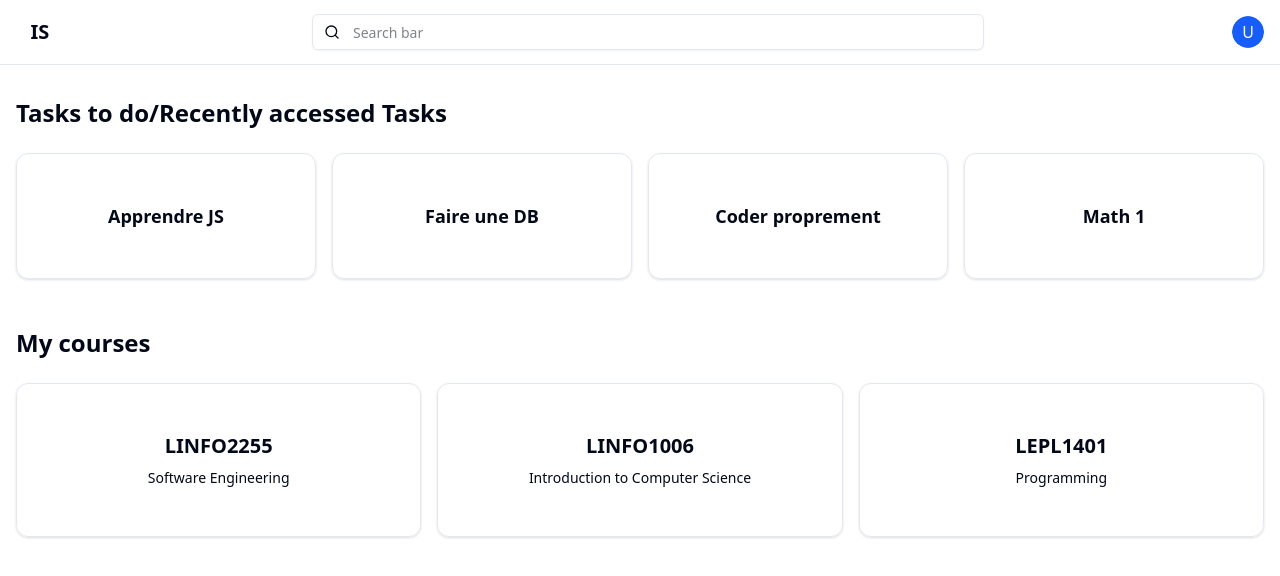
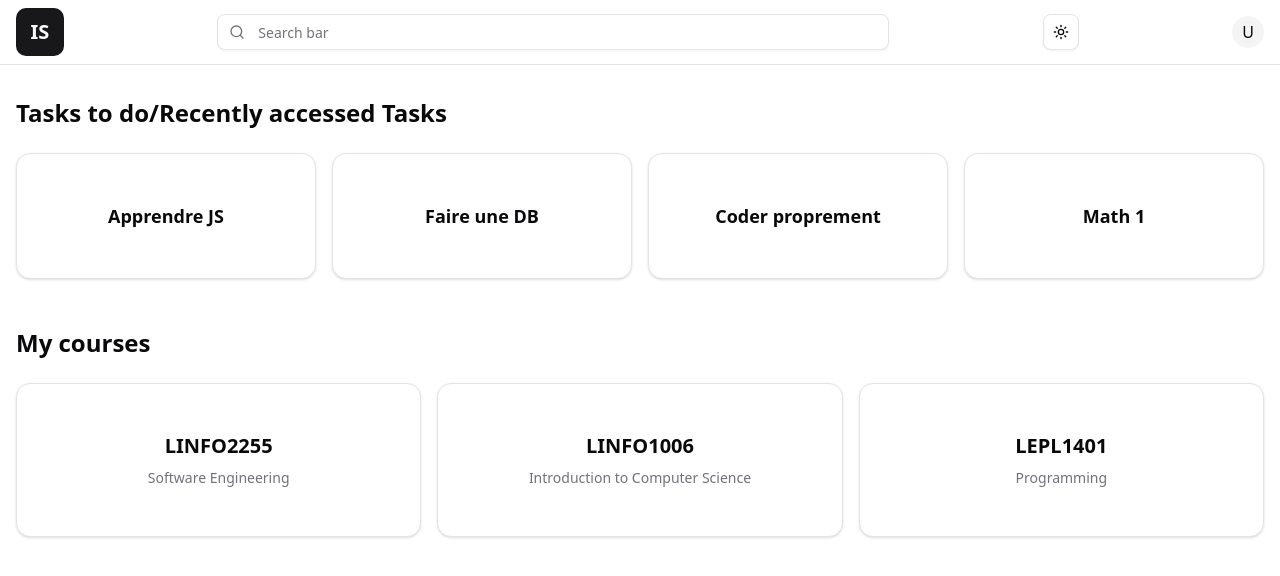
Before and after one commit to remivanboxem/ironsnake, a SvelteKit app in the folder front/: page / in a window 1280 px wide. Shown: the top 576 px of the page. Built offline with nearby package versions, Linux system fonts and the light colour scheme.

Commit message:
feat: add theme toggling in Header component
Co-authored-by: remivanboxem <remi.vanboxem@uclouvain.be>

```diff
--- a/front/package.json
+++ b/front/package.json
@@ -58,6 +58,8 @@
 	"dependencies": {
 		"clsx": "^2.1.1",
 		"lucide-svelte": "^0.562.0",
-		"tailwind-merge": "^3.4.0"
+		"mode-watcher": "^1.1.0",
+		"tailwind-merge": "^3.4.0",
+		"tw-animate-css": "^1.4.0"
 	}
 }
--- a/front/src/lib/components/Header.svelte
+++ b/front/src/lib/components/Header.svelte
@@ -4,37 +4,49 @@
 	import { Avatar, AvatarFallback } from '$lib/components/ui/avatar';
 	import * as DropdownMenu from '$lib/components/ui/dropdown-menu';
 	import { Search, Settings, BookOpen, Library, Activity, LogOut } from 'lucide-svelte';
+	import SunIcon from '@lucide/svelte/icons/sun';
+	import MoonIcon from '@lucide/svelte/icons/moon';
+
+	import { toggleMode } from 'mode-watcher';
 
 	// Mock logged-in state - you can make this dynamic later
 	let isLoggedIn = true;
 </script>
 
-<header class="w-full border-b bg-white">
+<header class="w-full border-b">
 	<div class="container mx-auto flex h-16 items-center justify-between gap-4 px-4">
 		{#if isLoggedIn}
 			<!-- Logo -->
-			<div class="flex items-center justify-center w-12 h-12 bg-primary text-primary-foreground rounded-lg font-bold text-xl">
+			<div
+				class="flex h-12 w-12 items-center justify-center rounded-lg bg-primary text-xl font-bold text-primary-foreground"
+			>
 				IS
 			</div>
 
 			<!-- Search Bar -->
-			<div class="flex-1 max-w-2xl relative">
-				<Search class="absolute left-3 top-1/2 -translate-y-1/2 h-4 w-4 text-muted-foreground" />
-				<Input
-					type="search"
-					placeholder="Search bar"
-					class="w-full pl-10"
+			<div class="relative max-w-2xl flex-1">
+				<Search class="absolute top-1/2 left-3 h-4 w-4 -translate-y-1/2 text-muted-foreground" />
+				<Input type="search" placeholder="Search bar" class="w-full pl-10" />
+			</div>
+
+			<Button onclick={toggleMode} variant="outline" size="icon">
+				<SunIcon
+					class="h-[1.2rem] w-[1.2rem] scale-100 rotate-0 transition-all! dark:scale-0 dark:-rotate-90"
 				/>
-			</div>
+				<MoonIcon
+					class="absolute h-[1.2rem] w-[1.2rem] scale-0 rotate-90 transition-all! dark:scale-100 dark:rotate-0"
+				/>
+				<span class="sr-only">Toggle theme</span>
+			</Button>
 
 			<!-- User Profile -->
 			<DropdownMenu.Root>
 				<DropdownMenu.Trigger class="cursor-pointer">
 					<Avatar>
-						<AvatarFallback class="bg-blue-600 text-white">U</AvatarFallback>
+						<AvatarFallback>U</AvatarFallback>
 					</Avatar>
 				</DropdownMenu.Trigger>
-				<DropdownMenu.Content align="end" class="w-48 bg-gray-50 z-50">
+				<DropdownMenu.Content align="end" class="z-50 w-48">
 					<DropdownMenu.Item class="cursor-pointer">
 						<Settings class="mr-2 h-4 w-4" />
 						Settings
--- a/front/src/routes/+layout.svelte
+++ b/front/src/routes/+layout.svelte
@@ -1,10 +1,12 @@
 <script lang="ts">
 	import './layout.css';
+	import { ModeWatcher } from "mode-watcher";
 	import Header from '$lib/components/Header.svelte';
 
 	let { children } = $props();
 </script>
 
+<ModeWatcher />
 <div class="min-h-screen">
 	<Header />
 	<main>
--- a/front/src/routes/layout.css
+++ b/front/src/routes/layout.css
@@ -1,36 +1,121 @@
-@import 'tailwindcss';
+@import "tailwindcss";
 
-@layer base {
-	:root {
-		--background: 0 0% 100%;
-		--foreground: 222.2 84% 4.9%;
-		--card: 0 0% 100%;
-		--card-foreground: 222.2 84% 4.9%;
-		--popover: 0 0% 100%;
-		--popover-foreground: 222.2 84% 4.9%;
-		--primary: 221.2 83.2% 53.3%;
-		--primary-foreground: 210 40% 98%;
-		--secondary: 210 40% 96.1%;
-		--secondary-foreground: 222.2 47.4% 11.2%;
-		--muted: 210 40% 96.1%;
-		--muted-foreground: 215.4 16.3% 46.9%;
-		--accent: 210 40% 96.1%;
-		--accent-foreground: 222.2 47.4% 11.2%;
-		--destructive: 0 84.2% 60.2%;
-		--destructive-foreground: 210 40% 98%;
-		--border: 214.3 31.8% 91.4%;
-		--input: 214.3 31.8% 91.4%;
-		--ring: 221.2 83.2% 53.3%;
-		--radius: 0.5rem;
-	}
+@import "tw-animate-css";
+
+@custom-variant dark (&:is(.dark *));
+
+:root {
+	--radius: 0.625rem;
+	--background: oklch(1 0 0);
+	--foreground: oklch(0.141 0.005 285.823);
+	--card: oklch(1 0 0);
+	--card-foreground: oklch(0.141 0.005 285.823);
+	--popover: oklch(1 0 0);
+	--popover-foreground: oklch(0.141 0.005 285.823);
+	--primary: oklch(0.21 0.006 285.885);
+	--primary-foreground: oklch(0.985 0 0);
+	--secondary: oklch(0.967 0.001 286.375);
+	--secondary-foreground: oklch(0.21 0.006 285.885);
+	--muted: oklch(0.967 0.001 286.375);
+	--muted-foreground: oklch(0.552 0.016 285.938);
+	--accent: oklch(0.967 0.001 286.375);
+	--accent-foreground: oklch(0.21 0.006 285.885);
+	--destructive: oklch(0.577 0.245 27.325);
+	--border: oklch(0.92 0.004 286.32);
+	--input: oklch(0.92 0.004 286.32);
+	--ring: oklch(0.705 0.015 286.067);
+	--chart-1: oklch(0.646 0.222 41.116);
+	--chart-2: oklch(0.6 0.118 184.704);
+	--chart-3: oklch(0.398 0.07 227.392);
+	--chart-4: oklch(0.828 0.189 84.429);
+	--chart-5: oklch(0.769 0.188 70.08);
+	--sidebar: oklch(0.985 0 0);
+	--sidebar-foreground: oklch(0.141 0.005 285.823);
+	--sidebar-primary: oklch(0.21 0.006 285.885);
+	--sidebar-primary-foreground: oklch(0.985 0 0);
+	--sidebar-accent: oklch(0.967 0.001 286.375);
+	--sidebar-accent-foreground: oklch(0.21 0.006 285.885);
+	--sidebar-border: oklch(0.92 0.004 286.32);
+	--sidebar-ring: oklch(0.705 0.015 286.067);
+}
+
+.dark {
+	--background: oklch(0.141 0.005 285.823);
+	--foreground: oklch(0.985 0 0);
+	--card: oklch(0.21 0.006 285.885);
+	--card-foreground: oklch(0.985 0 0);
+	--popover: oklch(0.21 0.006 285.885);
+	--popover-foreground: oklch(0.985 0 0);
+	--primary: oklch(0.92 0.004 286.32);
+	--primary-foreground: oklch(0.21 0.006 285.885);
+	--secondary: oklch(0.274 0.006 286.033);
+	--secondary-foreground: oklch(0.985 0 0);
+	--muted: oklch(0.274 0.006 286.033);
+	--muted-foreground: oklch(0.705 0.015 286.067);
+	--accent: oklch(0.274 0.006 286.033);
+	--accent-foreground: oklch(0.985 0 0);
+	--destructive: oklch(0.704 0.191 22.216);
+	--border: oklch(1 0 0 / 10%);
+	--input: oklch(1 0 0 / 15%);
+	--ring: oklch(0.552 0.016 285.938);
+	--chart-1: oklch(0.488 0.243 264.376);
+	--chart-2: oklch(0.696 0.17 162.48);
+	--chart-3: oklch(0.769 0.188 70.08);
+	--chart-4: oklch(0.627 0.265 303.9);
+	--chart-5: oklch(0.645 0.246 16.439);
+	--sidebar: oklch(0.21 0.006 285.885);
+	--sidebar-foreground: oklch(0.985 0 0);
+	--sidebar-primary: oklch(0.488 0.243 264.376);
+	--sidebar-primary-foreground: oklch(0.985 0 0);
+	--sidebar-accent: oklch(0.274 0.006 286.033);
+	--sidebar-accent-foreground: oklch(0.985 0 0);
+	--sidebar-border: oklch(1 0 0 / 10%);
+	--sidebar-ring: oklch(0.552 0.016 285.938);
+}
+
+@theme inline {
+	--radius-sm: calc(var(--radius) - 4px);
+	--radius-md: calc(var(--radius) - 2px);
+	--radius-lg: var(--radius);
+	--radius-xl: calc(var(--radius) + 4px);
+	--color-background: var(--background);
+	--color-foreground: var(--foreground);
+	--color-card: var(--card);
+	--color-card-foreground: var(--card-foreground);
+	--color-popover: var(--popover);
+	--color-popover-foreground: var(--popover-foreground);
+	--color-primary: var(--primary);
+	--color-primary-foreground: var(--primary-foreground);
+	--color-secondary: var(--secondary);
+	--color-secondary-foreground: var(--secondary-foreground);
+	--color-muted: var(--muted);
+	--color-muted-foreground: var(--muted-foreground);
+	--color-accent: var(--accent);
+	--color-accent-foreground: var(--accent-foreground);
+	--color-destructive: var(--destructive);
+	--color-border: var(--border);
+	--color-input: var(--input);
+	--color-ring: var(--ring);
+	--color-chart-1: var(--chart-1);
+	--color-chart-2: var(--chart-2);
+	--color-chart-3: var(--chart-3);
+	--color-chart-4: var(--chart-4);
+	--color-chart-5: var(--chart-5);
+	--color-sidebar: var(--sidebar);
+	--color-sidebar-foreground: var(--sidebar-foreground);
+	--color-sidebar-primary: var(--sidebar-primary);
+	--color-sidebar-primary-foreground: var(--sidebar-primary-foreground);
+	--color-sidebar-accent: var(--sidebar-accent);
+	--color-sidebar-accent-foreground: var(--sidebar-accent-foreground);
+	--color-sidebar-border: var(--sidebar-border);
+	--color-sidebar-ring: var(--sidebar-ring);
 }
 
 @layer base {
 	* {
-		border-color: hsl(var(--border));
+		@apply border-border outline-ring/50;
 	}
 	body {
-		background-color: hsl(var(--background));
-		color: hsl(var(--foreground));
+		@apply bg-background text-foreground;
 	}
 }
```
Also changed, not shown: 1 other file (tests, documents, lock files or other folders).
